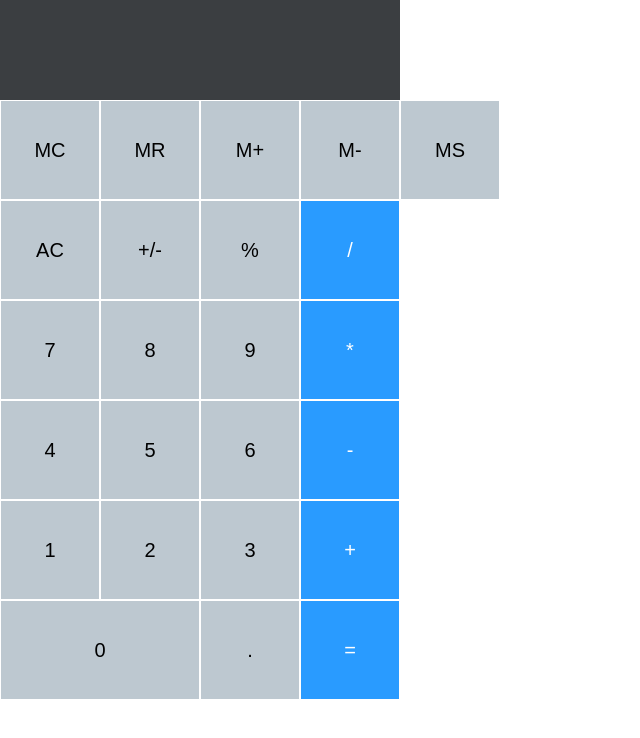
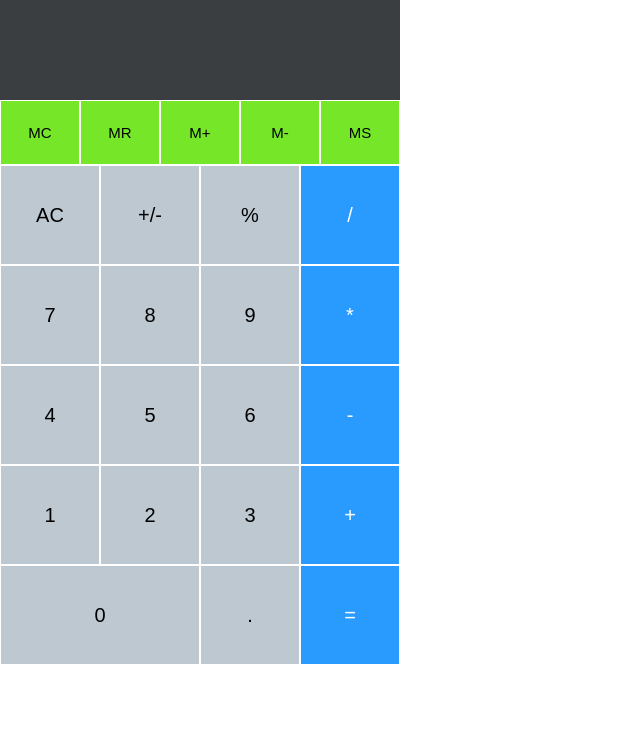
Before and after one commit to Alirezaprogramerrd99/Calculator-React, a React (Create React App) app: page / in a window 1280 px wide. Shown: the top 738 px of the page, without its empty margins (0-640 px from the left). Built offline with nearby package versions, Linux system fonts and the light colour scheme.

Commit message:
designing changes and some bug fixes.

```diff
--- a/src/App.css
+++ b/src/App.css
@@ -26,6 +26,18 @@
   background-color: #1b8bec;
 }
 
+.key.keyMems{
+  font-size: 15px;
+  background-color: #75e728;
+  height: 65px;
+  width: 80px;
+}
+
+.key.key.keyMems:hover {
+
+  background-color: #59b11f;
+}
+
 .screen {
   height: 100px;
   width: 400px;
--- a/src/App.js
+++ b/src/App.js
@@ -123,10 +123,13 @@ class App extends React.Component {
     else{
 
       if(this.state.opCount > 0){
+
         const splitExp = newScreenText.split(this.state.lastOp);
         const oprand1 = (this.IsInteger(splitExp[0])) ? parseInt(splitExp[0]) : parseFloat(splitExp[0]);
         const oprand2 = (this.IsInteger(splitExp[1])) ? parseInt(splitExp[1]) : parseFloat(splitExp[1]);
-        const product = (oprand1 * oprand2) / 100;
+
+        const product = (this.state.lastOp === '*' || this.state.lastOp === '/') ? oprand2 / 100
+        : (oprand1 * oprand2) / 100;
         newScreenText = splitExp[0] + this.state.lastOp + product.toString();
       }
 
--- a/src/components/Key.js
+++ b/src/components/Key.js
@@ -1,8 +1,8 @@
-const Key = ({ onClick, text, wide, blue }) => {
+const Key = ({ onClick, text, keyMems, wide, blue }) => {
   return (
     <button
       onClick={onClick}
-      className={["key", wide && "wide", blue && "blue"].join(" ")}
+      className={["key", keyMems && "keyMems", wide && "wide", blue && "blue"].join(" ")}
     >
       {text}
     </button>
--- a/src/components/Keypad.js
+++ b/src/components/Keypad.js
@@ -16,11 +16,11 @@ const Keypad = ({
   return (
     <>
       <div>
-        <Key text={"MC"} onClick={onPressMC} />
-        <Key text={"MR"} onClick={onPressMR} />
-        <Key text={"M+"} onClick={onPressMPlus} />
-        <Key text={"M-"} onClick={onPressMMinus} />
-        <Key text={"MS"} onClick={onPressMS} />
+        <Key text={"MC"} keyMems onClick={onPressMC} />
+        <Key text={"MR"} keyMems onClick={onPressMR} />
+        <Key text={"M+"} keyMems onClick={onPressMPlus} />
+        <Key text={"M-"} keyMems onClick={onPressMMinus} />
+        <Key text={"MS"} keyMems onClick={onPressMS} />
       </div>
 
       <div>
```
